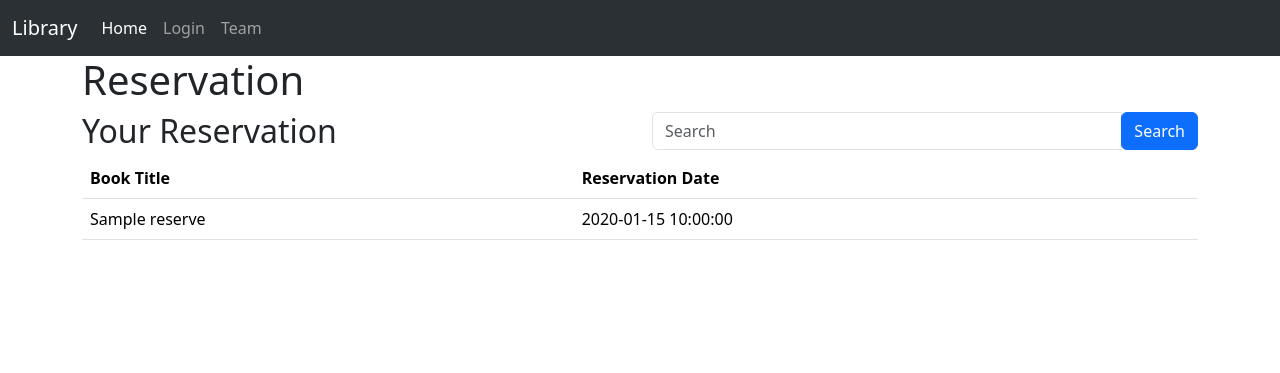
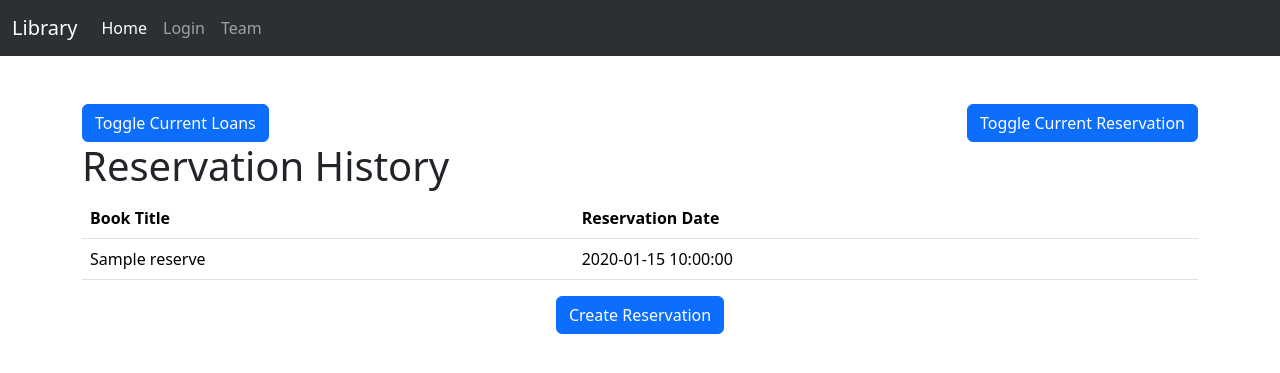
Before and after one commit to srikresna/final-project-library, a PHP site: the page made by app/views/patron/reservation.php in a window 1280 px wide. Shown: the top 373 px of the page. Run offline with PHP 8.4, Linux system fonts and the light colour scheme; the template is opened without the code that fills it: most values are stand-ins (such as "Sample title", 1, 10 or a date in 2020); some libraries are stand-ins or nearby versions.

Commit message:
feat: add new functionality for reservations

```diff
--- a/app/views/patron/bookshelf.php
+++ b/app/views/patron/bookshelf.php
@@ -93,7 +93,7 @@
 
 <!-- modal borrow -->
 <div class="modal fade" id="borrowModal" tabindex="-1" aria-labelledby="borrowModalLabel" aria-hidden="true">
-    <div class="modal-dialog">
+    <div class="modal-dialog modal-dialog-centered">
         <div class="modal-content">
             <div class="modal-header">
                 <h5 class="modal-title" id="borrowModalLabel">Confirm Borrow</h5>
@@ -115,7 +115,7 @@
 
 <!-- modal reserve -->
 <div class="modal fade" id="reserveModal" tabindex="-1" aria-labelledby="reserveModalLabel" aria-hidden="true">
-    <div class="modal-dialog">
+    <div class="modal-dialog modal-dialog-centered">
         <div class="modal-content">
             <div class="modal-header">
                 <h5 class="modal-title" id="reserveModalLabel">Confirm Reserve</h5>
--- a/app/views/patron/reservation.php
+++ b/app/views/patron/reservation.php
@@ -1,22 +1,64 @@
 <div class="container">
-    <h1>Reservation</h1>
+    <div class="d-flex justify-content-between mt-5">
+        <button class="btn btn-primary" type="button" data-bs-toggle="collapse" data-bs-target="#currentLoans" aria-expanded="false" aria-controls="currentLoans">
+            Toggle Current Loans
+        </button>
+        <button class="btn btn-primary" type="button" data-bs-toggle="collapse" data-bs-target="#reservationHistory" aria-expanded="false" aria-controls="reservationHistory">
+            Toggle Current Reservation
+        </button>
+    </div>
 
-    <div class="row">
-        <div class="col-md-6">
-            <h2>Your Reservation</h2>
+    <div class="card mt-3 collapse" id="currentLoans">
+        <div class="card-header">
+            <h1>Current Loans</h1>
         </div>
-        <div class="col-md-6">
-            <div class="form-group">
-                <div class="input-group">
-                    <input type="text" class="form-control" id="search" placeholder="Search">
-                    <div class="input-group-append">
-                        <button type="button" class="btn btn-primary" id="searchBtn">Search</button>
-                    </div>
-                </div>
-            </div>
+        <div class="card-body">
+            <table class="table">
+                <thead>
+                    <tr>
+                        <th>Book Title</th>
+                        <th>Borrower</th>
+                        <th>Due Date</th>
+                    </tr>
+                </thead>
+                <tbody>
+                    <?php foreach ($data['loaned'] as $loaned) : ?>
+                        <tr>
+                            <td><?php echo $loaned['Title']; ?></td>
+                            <td><?php echo $loaned['FirstName']; ?></td>
+                            <td><?php echo $loaned['DueDate']; ?></td>
+                        </tr>
+                    <?php endforeach; ?>
+                </tbody>
+            </table>
         </div>
     </div>
-
+    <div class="card mt-3 collapse" id="reservationHistory">
+        <div class="card-header">
+            <h1>Current Reservation</h1>
+        </div>
+        <div class="card-body">
+            <table class="table">
+                <thead>
+                    <tr>
+                        <th>Book Title</th>
+                        <th>Reservator</th>
+                        <th>Reservation Date</th>
+                    </tr>
+                </thead>
+                <tbody>
+                    <?php foreach ($data['active_reserve'] as $active) : ?>
+                        <tr>
+                            <td><?php echo $active['Title']; ?></td>
+                            <td><?php echo $active['FirstName']; ?></td>
+                            <td><?php echo $active['ReservationDate']; ?></td>
+                        </tr>
+                    <?php endforeach; ?>
+                </tbody>
+            </table>
+        </div>
+    </div>
+    <h1>Reservation History</h1>
     <table class="table">
         <thead>
             <tr>
@@ -25,12 +67,43 @@
             </tr>
         </thead>
         <tbody>
-            <?php foreach ($data['reserve'] as $book) : ?>
+            <?php foreach ($data['reserve'] as $userReserve) : ?>
                 <tr>
-                    <td><?php echo $book['Title']; ?></td>
-                    <td><?php echo $book['ReservationDate']; ?></td>
+                    <td><?php echo $userReserve['Title']; ?></td>
+                    <td><?php echo $userReserve['ReservationDate']; ?></td>
                 </tr>
             <?php endforeach; ?>
         </tbody>
     </table>
+    <div class="text-center">
+        <button class="btn btn-primary" id="create-reservation" data-bs-toggle="modal" data-bs-target="#reserveForm">Create Reservation</button>
+    </div>
 </div>
+
+
+<div class="modal fade" id="reserveForm" tabindex="-1" aria-labelledby="reserveFormLabel" aria-hidden="true">
+    <div class="modal-dialog">
+        <div class="modal-content">
+            <div class="modal-header">
+                <h5 class="modal-title" id="reserveFormLabel">New Reservation</h5>
+                <button type="button" class="btn-close" data-bs-dismiss="modal" aria-label="Close"></button>
+            </div>
+            <div class="modal-body">
+                <form action="<?= BASE_URL; ?>/patron/reservation" method="post">
+                    <div class="mb-3">
+                        <label for="isbn" class="form-label">ISBN</label>
+                        <input type="text" class="form-control" id="isbn" name="isbn" required>
+                    </div>
+                    <div class="mb-3">
+                        <label for="reservationDate" class="form-label">Reservation Date</label>
+                        <input type="date" class="form-control" id="reservationDate" name="reservationDate" required>
+                    </div>
+                    <div class="modal-footer">
+                        <button type="button" class="btn btn-secondary" data-bs-dismiss="modal">Close</button>
+                        <button type="submit" class="btn btn-primary">Save Reservation</button>
+                    </div>
+                </form>
+            </div>
+        </div>
+    </div>
+</div>
--- a/app/views/templates/headerPatron.php
+++ b/app/views/templates/headerPatron.php
@@ -10,7 +10,7 @@
 </head>
 
 <body>
-    <nav class="navbar navbar-expand-lg bg-body-tertiary" data-bs-theme="dark">
+    <nav class="navbar navbar-expand-lg bg-body-tertiary sticky-top" data-bs-theme="dark">
         <div class="container-fluid">
             <a class="navbar-brand" href="<?= BASE_URL; ?>/patron/index">Library</a>
             <button class="navbar-toggler" type="button" data-bs-toggle="collapse" data-bs-target="#navbarNavAltMarkup" aria-controls="navbarNavAltMarkup" aria-expanded="false" aria-label="Toggle navigation">
```
Also changed, not shown: app/controllers/PatronController.php (+22 -1 lines), app/models/LoanModel.php (+6 -3 lines), app/models/ReservationModel.php (+27 -3 lines).
